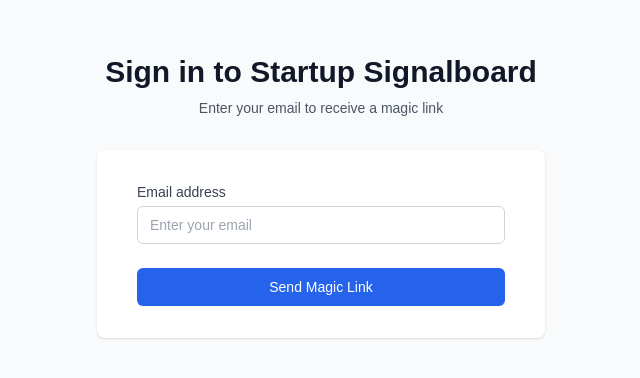
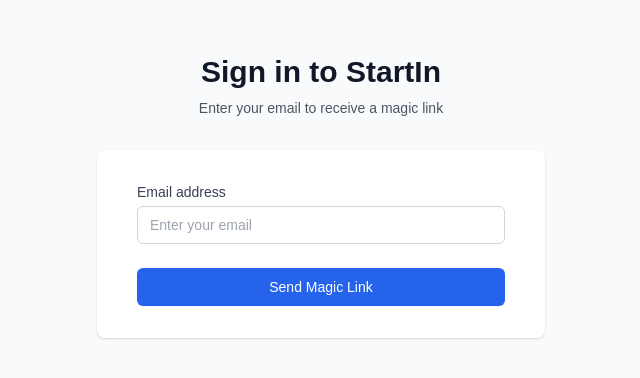
Before and after one commit to anguspersonal/signal-board, a Next.js app: page /login in a window 1280 px wide. Shown: the part 216-594 px from the top of the page, without its empty margins (319-959 px from the left). Built offline with nearby package versions, Linux system fonts and the light colour scheme.

Commit message:
Updated name to Startin, organised docs, updated webapp metadata

```diff
--- a/src/app/layout.tsx
+++ b/src/app/layout.tsx
@@ -14,8 +14,12 @@ const geistMono = Geist_Mono({
 });
 
 export const metadata: Metadata = {
-  title: "Create Next App",
-  description: "Generated by create next app",
+  title: "StartIn",
+  description: "The LinkedIn for startups",
+  icons: {
+    icon: "/ah-logo.jpg",
+    apple: "/ah-logo.jpg",
+  },
 };
 
 export default function RootLayout({
--- a/src/app/login/page.tsx
+++ b/src/app/login/page.tsx
@@ -47,7 +47,7 @@ export default function LoginPage() {
     <div className="min-h-screen bg-gray-50 flex flex-col justify-center py-12 sm:px-6 lg:px-8">
       <div className="sm:mx-auto sm:w-full sm:max-w-md">
         <h2 className="mt-6 text-center text-3xl font-extrabold text-gray-900">
-          Sign in to Startup Signalboard
+          Sign in to StartIn
         </h2>
         <p className="mt-2 text-center text-sm text-gray-600">
           Enter your email to receive a magic link
--- a/src/app/startups/page.tsx
+++ b/src/app/startups/page.tsx
@@ -20,8 +20,8 @@ export default async function StartupsPage() {
       <div className="max-w-7xl mx-auto px-4 sm:px-6 lg:px-8">
         <div className="mb-8 flex justify-between items-start">
           <div>
-            <h1 className="text-3xl font-bold text-gray-900">Startup Signalboard</h1>
-            <p className="mt-2 text-gray-600">Discover and evaluate early-stage startups</p>
+            <h1 className="text-3xl font-bold text-gray-900">StartIn</h1>
+            <p className="mt-2 text-gray-600">The LinkedIn for startups</p>
           </div>
           <UserMenu userEmail={user.email!} />
         </div>
```
Also changed, not shown: 3 other files (tests, documents, lock files or other folders).
